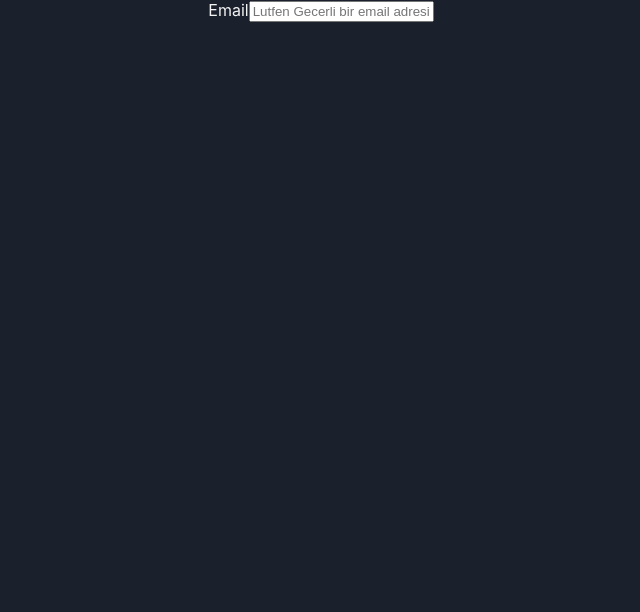
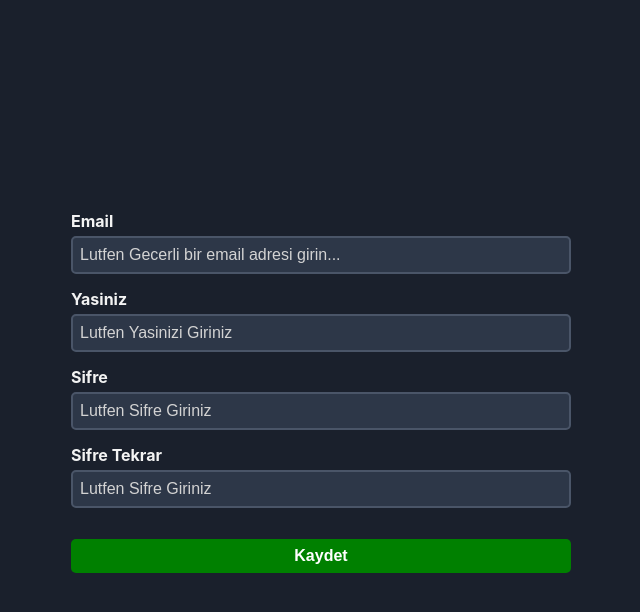
Before and after one commit to mhmtkarakas/FormikForm, a React (Create React App) app: page / in a window 1280 px wide. Shown: the top 612 px of the page, without its empty margins (319-959 px from the left). Built offline with nearby package versions, Linux system fonts and the light colour scheme.

Commit message:
validation GeneralForm

```diff
--- a/src/App.css
+++ b/src/App.css
@@ -1,38 +1,53 @@
 .App {
-  text-align: center;
+  display: flex;
+  justify-content: center;
+  height: 100vh;
+  align-items: center;
 }
-
-.App-logo {
-  height: 40vmin;
-  pointer-events: none;
+form{
+  width: 500px;
 }
-
-@media (prefers-reduced-motion: no-preference) {
-  .App-logo {
-    animation: App-logo-spin infinite 20s linear;
-  }
+form label{
+  font-size: 16px;
+  font-weight: bold;
 }
-
-.App-header {
-  background-color: #282c34;
-  min-height: 100vh;
-  display: flex;
-  flex-direction: column;
-  align-items: center;
-  justify-content: center;
-  font-size: calc(10px + 2vmin);
+.inputDiv{
+  margin-bottom: 10px;
+}
+.inputDiv input.error {
+  border-color: #ff4d4f;
+}
+.inputDiv .error-message {
+  color: #ff4d4f;
+  font-size: 0.875rem;
+  margin-top: 0.5rem;
+}
+input{
+  width: 100%;
+  padding: 8px 7px;
+  font-size: 16px;
+  border: 2px solid #4a5568;
+  background-color: #2d3748;
+  border-radius: 5px;
+  color: #fff;
+  margin: 5px 0;
+  outline: none;
+}
+input::placeholder{
+  color: lightgrey;
+}
+input:focus{
+  border-color:lightblue;
+}
+button{
+  width: 100%;
+  padding: 8px 8px;
+  margin: 16px 0px;
+  background-color: green;
   color: white;
+  font-size: 16px;
+  font-weight: bold;
+  cursor: pointer;
+  border-radius: 5px;
+  border: none;
 }
-
-.App-link {
-  color: #61dafb;
-}
-
-@keyframes App-logo-spin {
-  from {
-    transform: rotate(0deg);
-  }
-  to {
-    transform: rotate(360deg);
-  }
-}
--- a/src/components/GeneralForm.jsx
+++ b/src/components/GeneralForm.jsx
@@ -1,23 +1,74 @@
 import React from 'react'
 import { useFormik } from 'formik';
+import { basicSchema } from '../schemas';
+import '../App.css';
 
 const GeneralForm = () => {
-    const {values,error,handleChange,handleSubmit} = useFormik({
+    const {values,errors,touched,handleBlur,handleChange,handleSubmit} = useFormik({
         initialValues: {
           email: '',
+          age:"",
+          password:'',
+          confirmPassword:""
         },
+        validationSchema:basicSchema,
+        onSubmit: (values) => {
+          console.log(values);
+        }
       });
   return (
-    <form>
-        <div>
+    <form onSubmit={handleSubmit}>
+        <div className='inputDiv'>
             <label>Email</label>
             <input type="email"
             id='email'
             onChange={handleChange}
+            onBlur={handleBlur}
             placeholder='Lutfen Gecerli bir email adresi girin...'
             value={values.email}
+            className={errors.age && touched.age ? 'error' : ''}
             />
+            {errors.email && touched.email && <div className='error-message'>{errors.email}</div>}
         </div>
+        <div className='inputDiv'>
+            <label>Yasiniz</label>
+            <input type="number"
+            id='age'
+            onChange={handleChange}
+            onBlur={handleBlur}
+            placeholder='Lutfen Yasinizi Giriniz'
+            value={values.age}
+            className={errors.age && touched.age ? 'error' : ''}
+            />
+            {errors.age && touched.age && <div className='error-message'>{errors.age}</div>}
+        </div>
+        <div className='inputDiv'>
+            <label>Sifre</label>
+            <input type="password"
+            id='password'
+            onChange={handleChange}
+            onBlur={handleBlur}
+            placeholder='Lutfen Sifre Giriniz'
+            value={values.password}
+            className={errors.password && touched.password ? 'error' : ''}
+            />
+            {errors.password && touched.password && <div className='error-message'>{errors.password}</div>}
+        </div>
+        <div className='inputDiv'>
+            <label>Sifre Tekrar</label>
+            <input type="password"
+            id='confirmPassword'
+            onChange={handleChange}
+            onBlur={handleBlur}
+            placeholder='Lutfen Sifre Giriniz'
+            value={values.confirmPassword}
+            className={errors.confirmPassword && touched.confirmPassword ? 'error' : ''}
+            />
+            {errors.confirmPassword && touched.confirmPassword && <div className='error-message'>{errors.confirmPassword}</div>}
+        </div>
+        <button type='submit'>
+          Kaydet
+        </button>
     </form>
   )
 }
--- a/src/index.css
+++ b/src/index.css
@@ -1,3 +1,9 @@
+*{
+  box-sizing: border-box;
+  margin: 0;
+  padding: 0;
+}
+
 body {
   background-color: #1a202c;
   color: #f3f3f3;
--- /dev/null
+++ b/src/schemas/index.js
@@ -0,0 +1,23 @@
+import * as yup from "yup";
+
+export const basicSchema = yup.object().shape({
+  email: yup
+    .string()
+    .email("Gecerli bir email adresi giriniz")
+    .required("Email zorunludur!!!"),
+  age: yup
+    .number()
+    .required("Yas zorunludur")
+    .positive("Yas pozitif bir sayi olmalidir")
+    .integer("Yas tam sayi olmalidir"),
+    password:yup
+    .string()
+    .required("Sifre zorunludur")
+    .min(8,"Şifre en az 8 karakter olmalıdır")
+    .matches(/[A-Z]/, 'Şifre en az bir büyük harf içermelidir')
+    .matches(/[0-9]/, 'Şifre en az bir sayı içermelidir'),
+    confirmPassword:yup
+    .string()
+    .oneOf([yup.ref('password'),null],'sifreler eslesmiyor')
+    .required('sifre dogrulama zorunludur'),
+});
```
